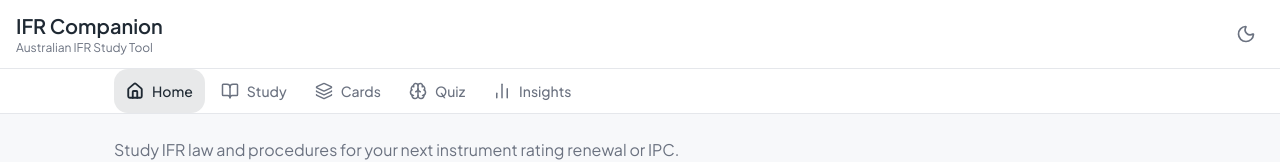
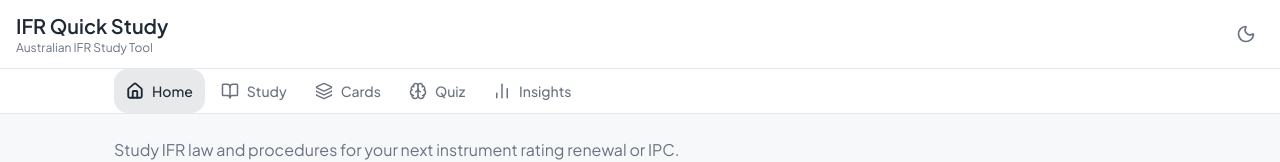
Before and after one commit to DGfinder/ifr-refresher, a Next.js app: page / in a window 1280 px wide. Shown: the top 162 px of the page. Built offline with nearby package versions, Linux system fonts and the light colour scheme; what ts-fsrs would draw is missing.

Commit message:
Rename app: IFR Refresher/Companion → IFR Quick Study

```diff
--- a/src/app/layout.tsx
+++ b/src/app/layout.tsx
@@ -23,12 +23,12 @@ const jetbrainsMono = JetBrains_Mono({
 });
 
 export const metadata: Metadata = {
-  title: "IFR Refresher",
+  title: "IFR Quick Study",
   description: "Study IFR law and theory on the go. Offline-ready flashcards and quizzes for instrument-rated pilots.",
   appleWebApp: {
     capable: true,
     statusBarStyle: "default",
-    title: "IFR Refresher",
+    title: "IFR Quick Study",
   },
 };
 
--- a/src/app/manifest.ts
+++ b/src/app/manifest.ts
@@ -2,8 +2,8 @@ import type { MetadataRoute } from "next";
 
 export default function manifest(): MetadataRoute.Manifest {
   return {
-    name: "IFR Refresher",
-    short_name: "IFR",
+    name: "IFR Quick Study",
+    short_name: "IFR QS",
     description: "Study IFR law and theory on the go. Offline-ready flashcards and quizzes for instrument-rated pilots.",
     start_url: "/",
     display: "standalone",
--- a/src/components/AppHeader.tsx
+++ b/src/components/AppHeader.tsx
@@ -40,7 +40,7 @@ export function AppHeader() {
       <div className="flex items-center justify-between">
         <div>
           <h1 className="text-xl font-semibold text-[var(--ifr-accent)]">
-            IFR Companion
+            IFR Quick Study
           </h1>
           <p className="text-xs text-[var(--ifr-text-muted)]">
             Australian IFR Study Tool
```
